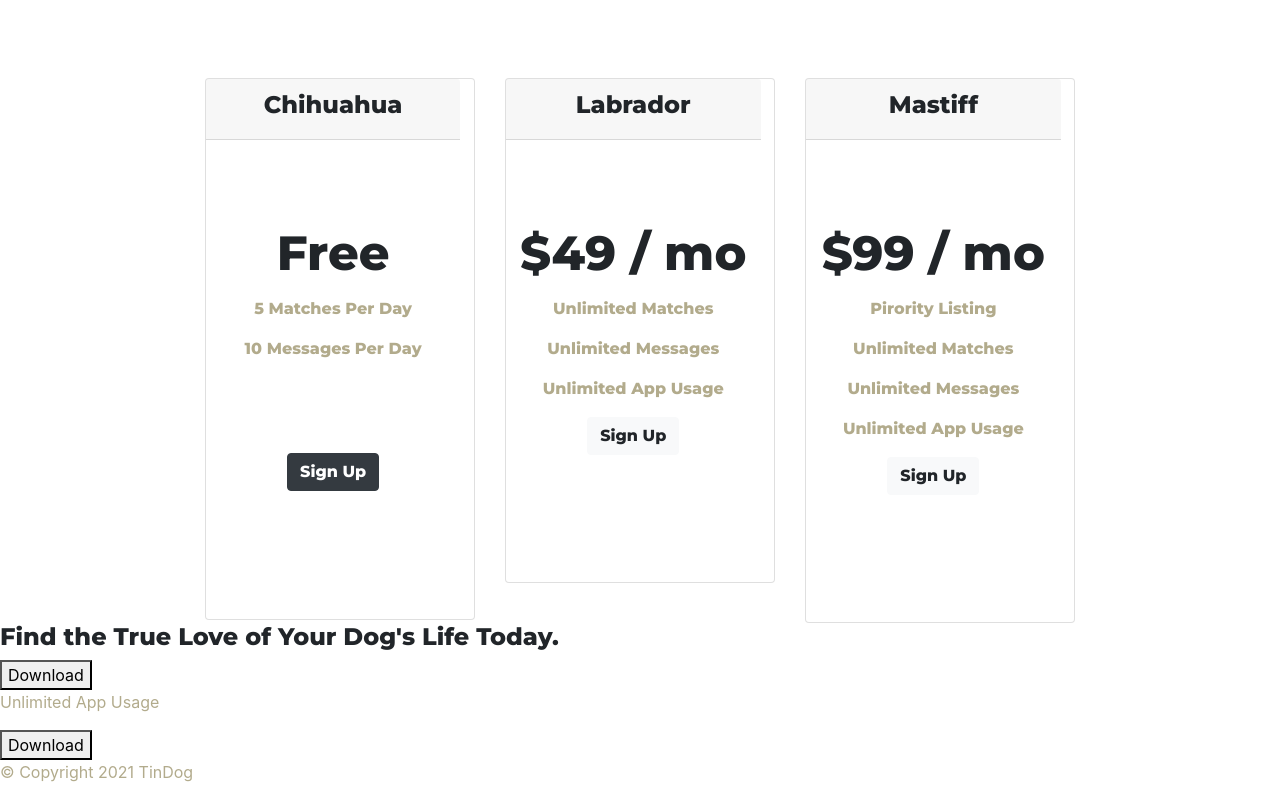
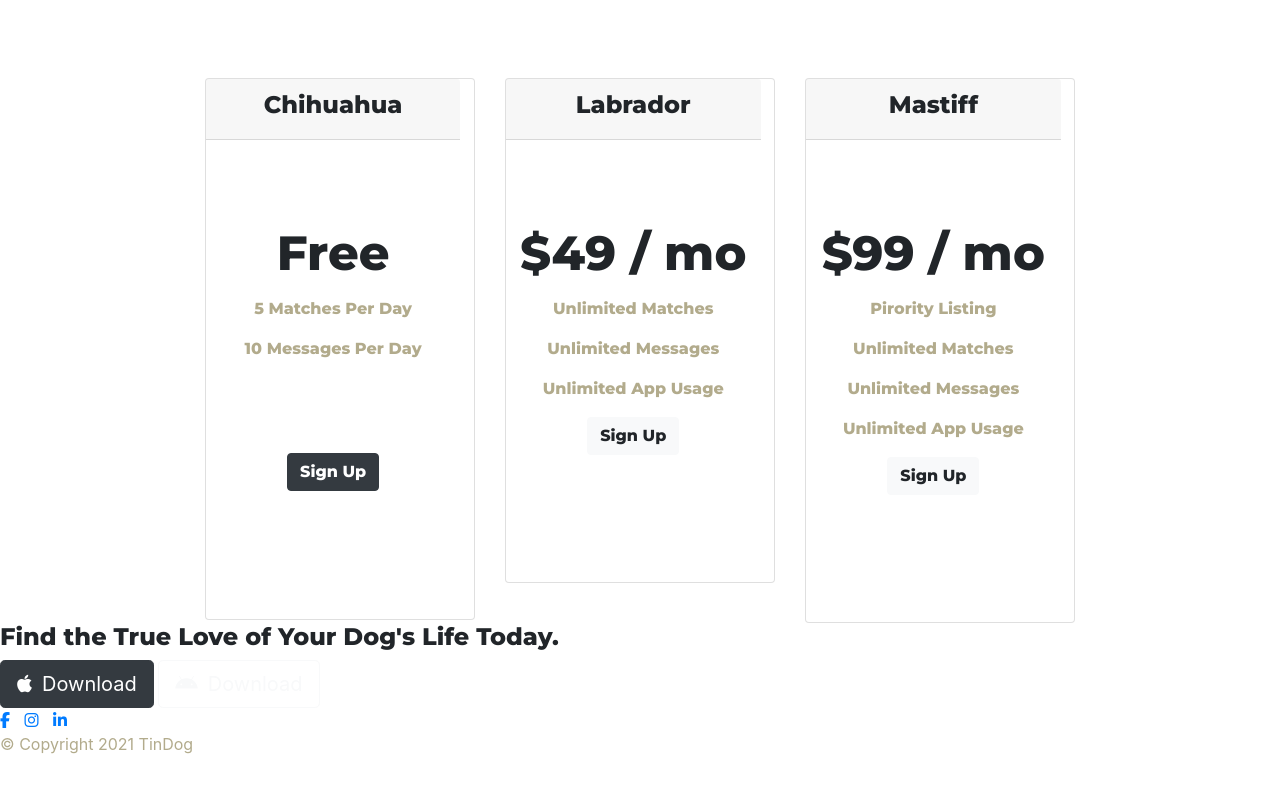
Before and after one commit to abhi-behera/tindog, a plain HTML site: page index.html in a window 1280 px wide. Shown: the part 1958-2758 px from the top of the page. After the commit the page ends 2730 px from the top, so only its background shows below. Drawn offline with nearby package versions, Linux system fonts and the light colour scheme.

Commit message:
Update index.html

```diff
--- a/index.html
+++ b/index.html
@@ -52,8 +52,8 @@
       <div class="row title">
         <div class="col-lg-6">
           <h1>Meet new and interesting dogs nearby.</h1>
-          <button type="button" class="btn btn-dark btn-lg"><i class="fab fa-apple"></i>Download</button>
-          <button type="button" class="btn btn-outline-light btn-lg"><i class="fab fa-android"></i>Download</button>
+          <button type="button" class="btn btn-dark btn-lg downld-btn"><i class="fab fa-apple"></i>Download</button>
+          <button type="button" class="btn btn-outline-light btn-lg downld-btn"><i class="fab fa-android"></i>Download</button>
         </div>
         <div class="col-lg-6">
           <img class="title-img" src="images/iphone6.png" alt="iphone-mockup">
@@ -159,9 +159,11 @@
           </div>
           <div class="card-body">
             <h2>$49 / mo</h2>
+            <div class="cardbody3">
             <p>Unlimited Matches</p>
             <p>Unlimited Messages</p>
             <p>Unlimited App Usage</p>
+            </div>
             <button type="button" class="btn btn-light ">Sign Up</button>
           </div>
         </div>
@@ -191,11 +193,9 @@
 
   <section id="cta">
 
-    <h3>Find the True Love of Your Dog's Life Today.</h3>
-    <button type="button">Download</button>
-    <p>Unlimited App Usage</p>
-
-    <button type="button">Download</button>
+    <h3 class="cta">Find the True Love of Your Dog's Life Today.</h3>
+    <button type="button" class="btn btn-dark btn-lg downld-btn"><i class="fab fa-apple"></i>Download</button>
+    <button type="button" class="btn btn-outline-light btn-lg downld-btn"><i class="fab fa-android"></i>Download</button>
 
   </section>
 
@@ -203,6 +203,11 @@
   <!-- Footer -->
 
   <footer id="footer">
+    <a href= "https://www.facebook.com/abhijit.behera.7509"><i  class="fab fa-facebook-f"></i></a>
+    <a href= "https://www.instagram.com/_abhijit__behera_/"><i  class="fab fa-instagram"></i></a>
+    <a href="https://www.linkedin.com/in/abhijit-behera-2443641a1/"><i class="fab fa-linkedin-in"></i></a>
+
+
 
     <p>© Copyright 2021 TinDog</p>
 
```
